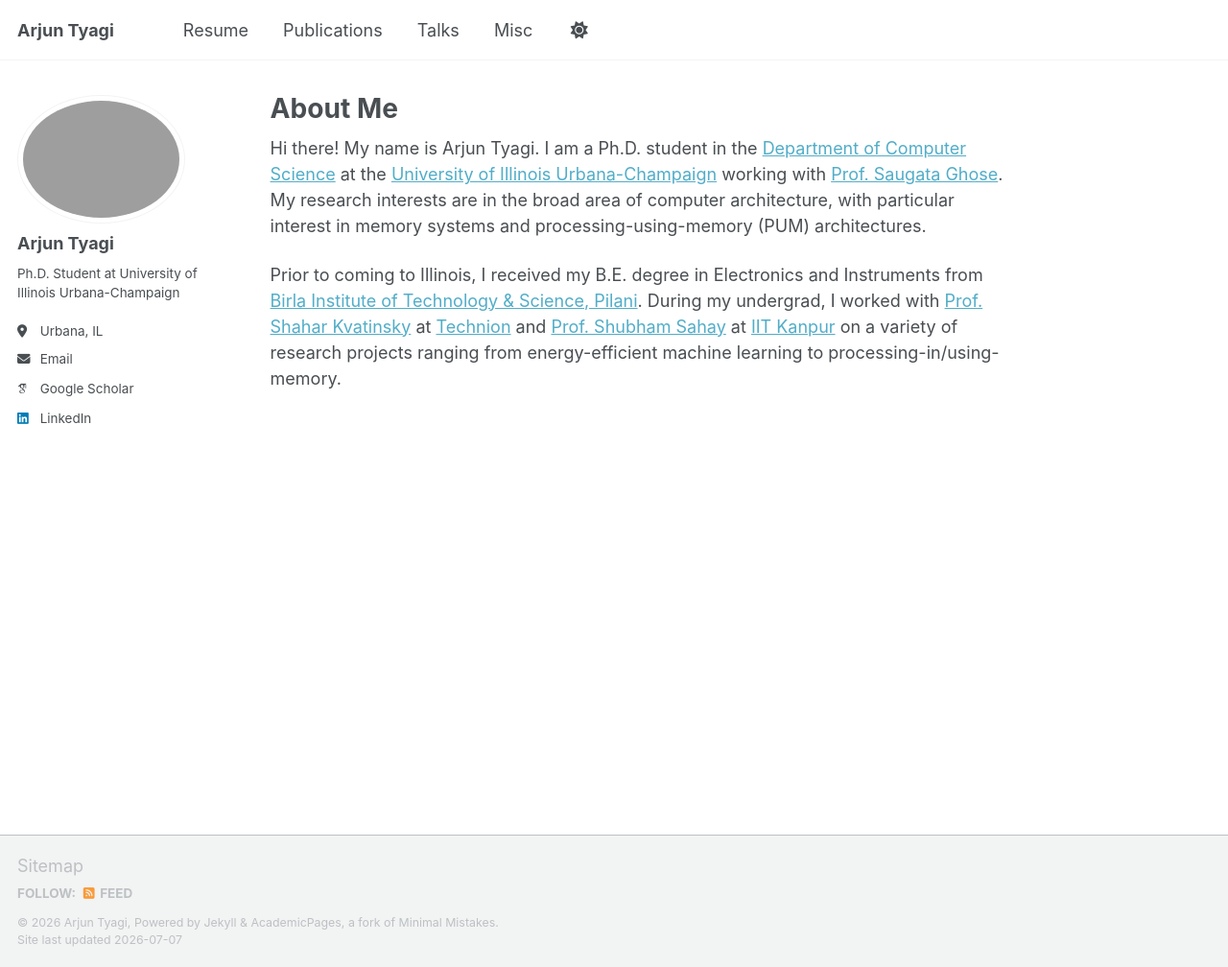
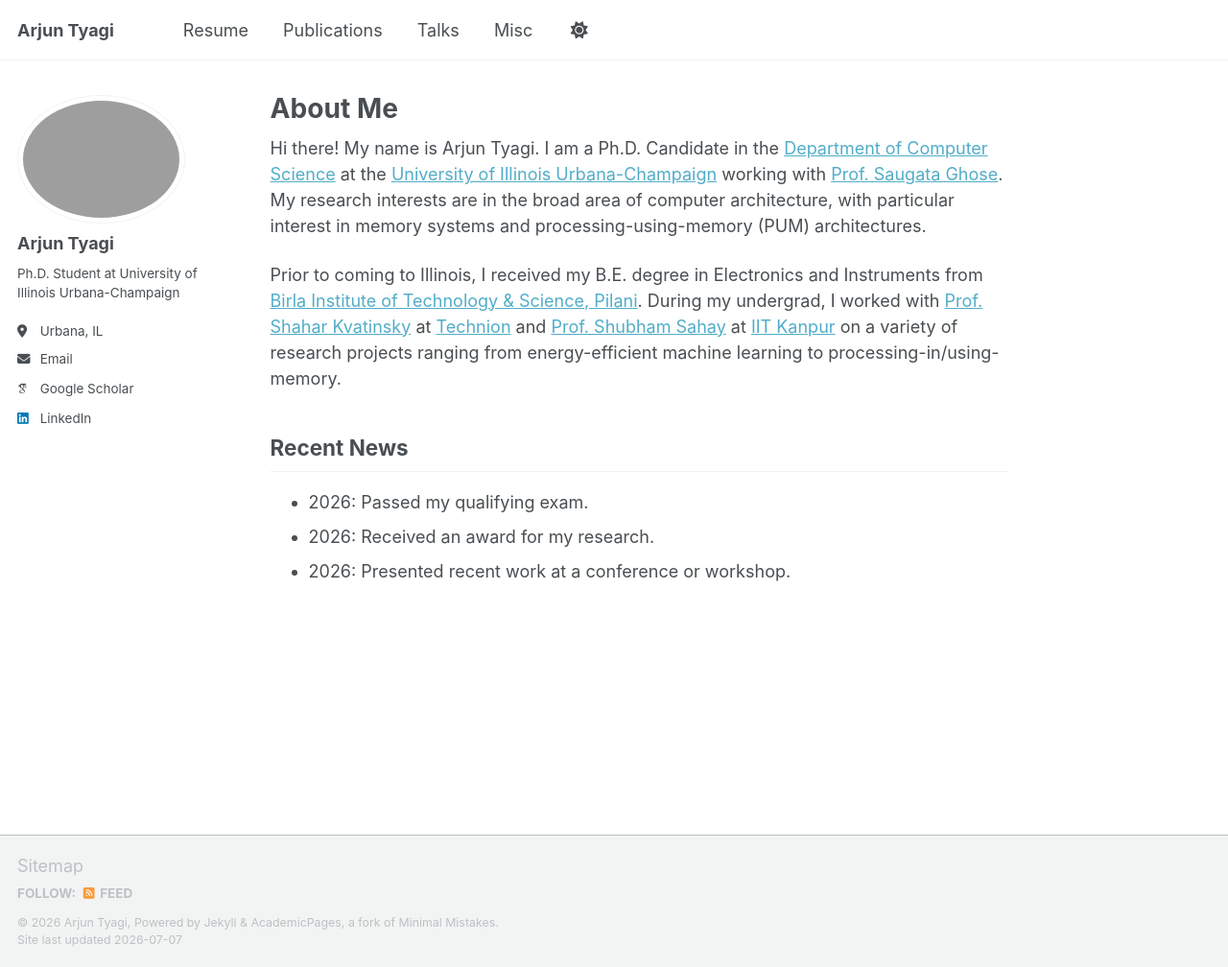
Before and after one commit to ArjunTyagi25/ArjunTyagi25.github.io, a Jekyll site: the page built from _pages/about.md, in a window 1280 px wide and 1008 px high. Shown: the whole window at 96% size. Built offline with Jekyll 4.4.1, drawn with Linux system fonts in a browser that asks for light colours; some web fonts are replaced; a script that is not in the unit is left out.

Commit message:
Update About Me page + add Recent News

```diff
--- a/_pages/about.md
+++ b/_pages/about.md
@@ -11,6 +11,12 @@ redirect_from:
 <!-- <img src="../images/profile_picture_2.jpg"
      alt="Arjun Tyagi"
      style="float: right; margin-left: 60px; margin-top: 10px; margin-bottom: 10px; width: 500px; border-radius: 10px;" /> -->
-Hi there! My name is Arjun Tyagi. I am a Ph.D. student in the [Department of Computer Science](https://siebelschool.illinois.edu/) at the [University of Illinois Urbana-Champaign](https://illinois.edu/) working with [Prof. Saugata Ghose](https://ghose.cs.illinois.edu/). My research interests are in the broad area of computer architecture, with particular interest in memory systems and processing-using-memory (PUM) architectures.
+Hi there! My name is Arjun Tyagi. I am a Ph.D. Candidate in the [Department of Computer Science](https://siebelschool.illinois.edu/) at the [University of Illinois Urbana-Champaign](https://illinois.edu/) working with [Prof. Saugata Ghose](https://ghose.cs.illinois.edu/). My research interests are in the broad area of computer architecture, with particular interest in memory systems and processing-using-memory (PUM) architectures.
 
 Prior to coming to Illinois, I received my B.E. degree in Electronics and Instruments from [Birla Institute of Technology & Science, Pilani](https://www.bits-pilani.ac.in/goa/). During my undergrad, I worked with [Prof. Shahar Kvatinsky](https://kvatinsky.com/) at [Technion](https://www.technion.ac.il/en/) and [Prof. Shubham Sahay](https://home.iitk.ac.in/~ssahay/) at [IIT Kanpur](https://www.iitk.ac.in/) on a variety of research projects ranging from energy-efficient machine learning to processing-in/using-memory.
+
+## Recent News
+
+- 2026: Passed my qualifying exam.
+- 2026: Received an award for my research.
+- 2026: Presented recent work at a conference or workshop.
```
